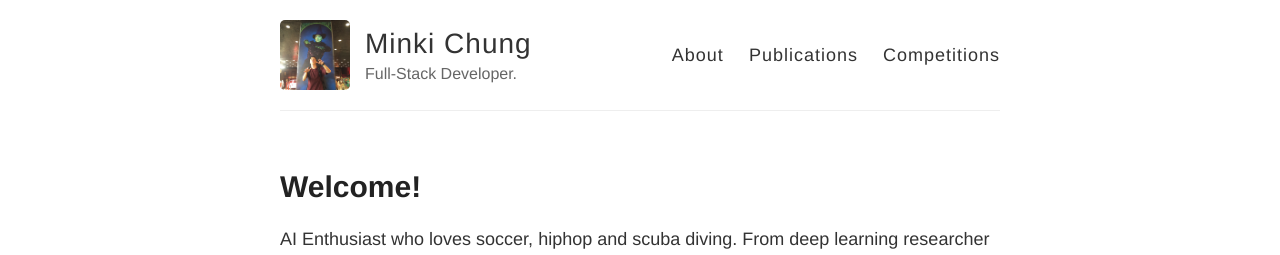
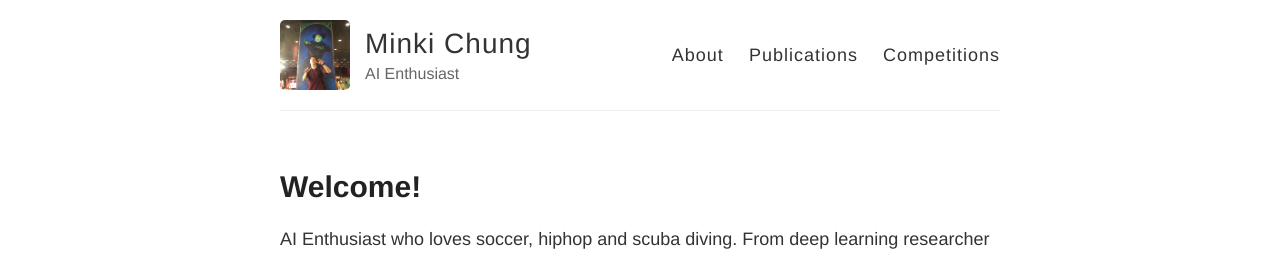
Before and after one commit to brekkanegg/brekkanegg.github.io, a Jekyll site: the page built from index.html, in a window 1280 px wide. Shown: the top 255 px of the page. Built offline with Jekyll 4.4.1, drawn with Linux system fonts in a browser that asks for light colours.

Commit message:
modify descriptions

```diff
--- a/_config.yml
+++ b/_config.yml
@@ -6,7 +6,7 @@
 name: Minki Chung
 
 # Short bio or description (displayed in the header)
-description: Full-Stack Developer.
+description: AI Enthusiast
 
 # URL of your avatar or profile pic (you could use your GitHub profile pic)
 avatar: https://raw.githubusercontent.com/brekkanegg/brekkanegg.github.io/master/images/profile-pic.jpg
@@ -67,7 +67,7 @@ kramdown:
   syntax_highlighter: rouge
   syntax_highlighter_opts:
     # Use existing pygments syntax highlighting css
-    css_class: 'highlight'
+    css_class: "highlight"
 
 # Set the Sass partials directory, as we're using @imports
 sass:
```
